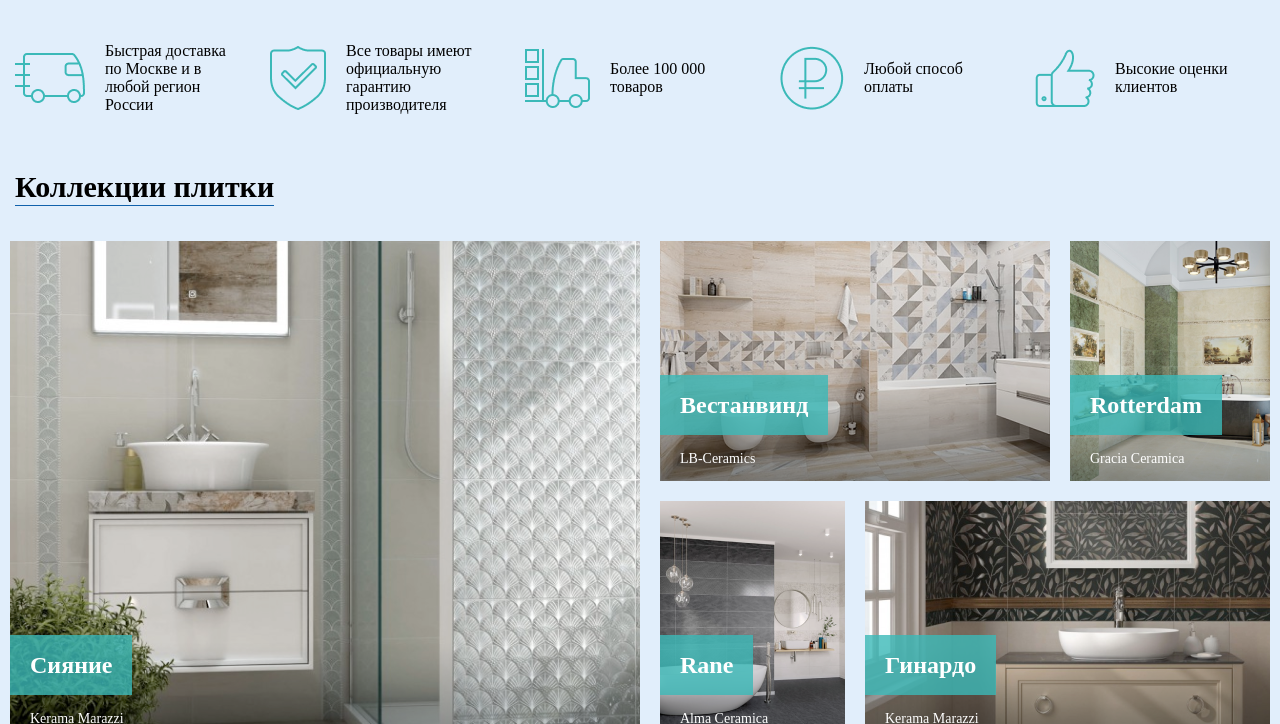
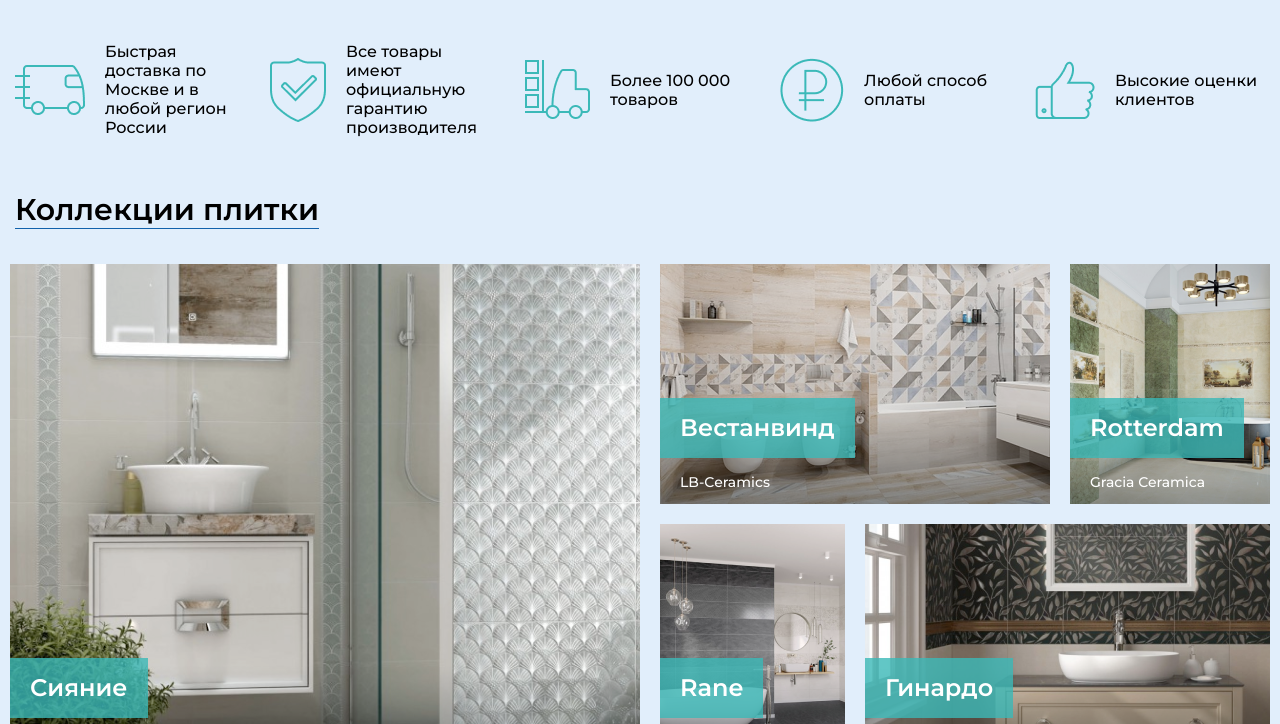
Before and after one commit to prdz14/CGPromarket, a plain HTML site: page index.html in a window 1280 px wide. Shown: the part 577-1301 px from the top of the page. Drawn offline with Linux system fonts and the light colour scheme.

Commit message:
Update style.css

```diff
--- a/style/style.css
+++ b/style/style.css
@@ -1,3 +1,4 @@
+@import url(fonts.css);
 * {
   margin: 0;
   padding: 0;
```
